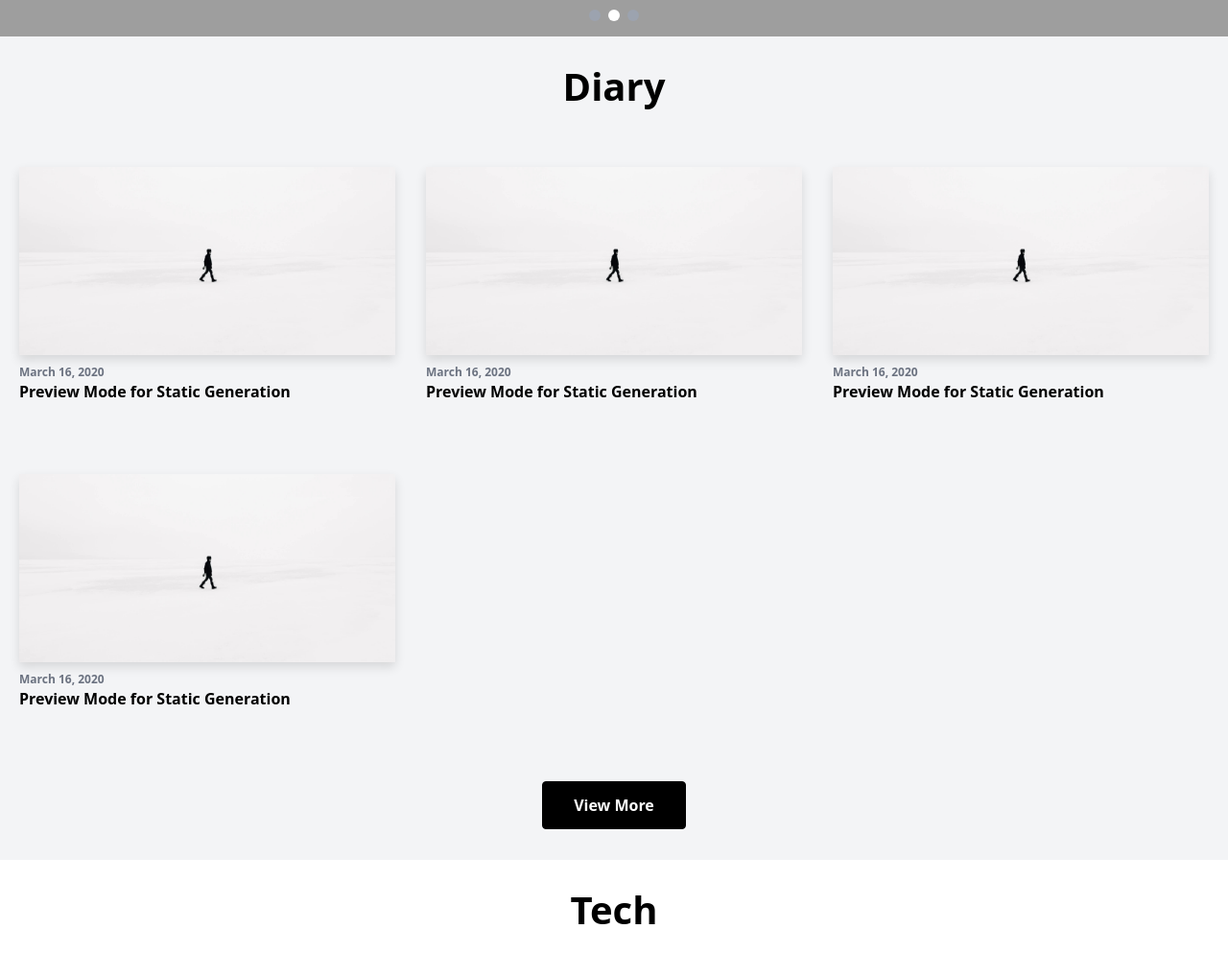
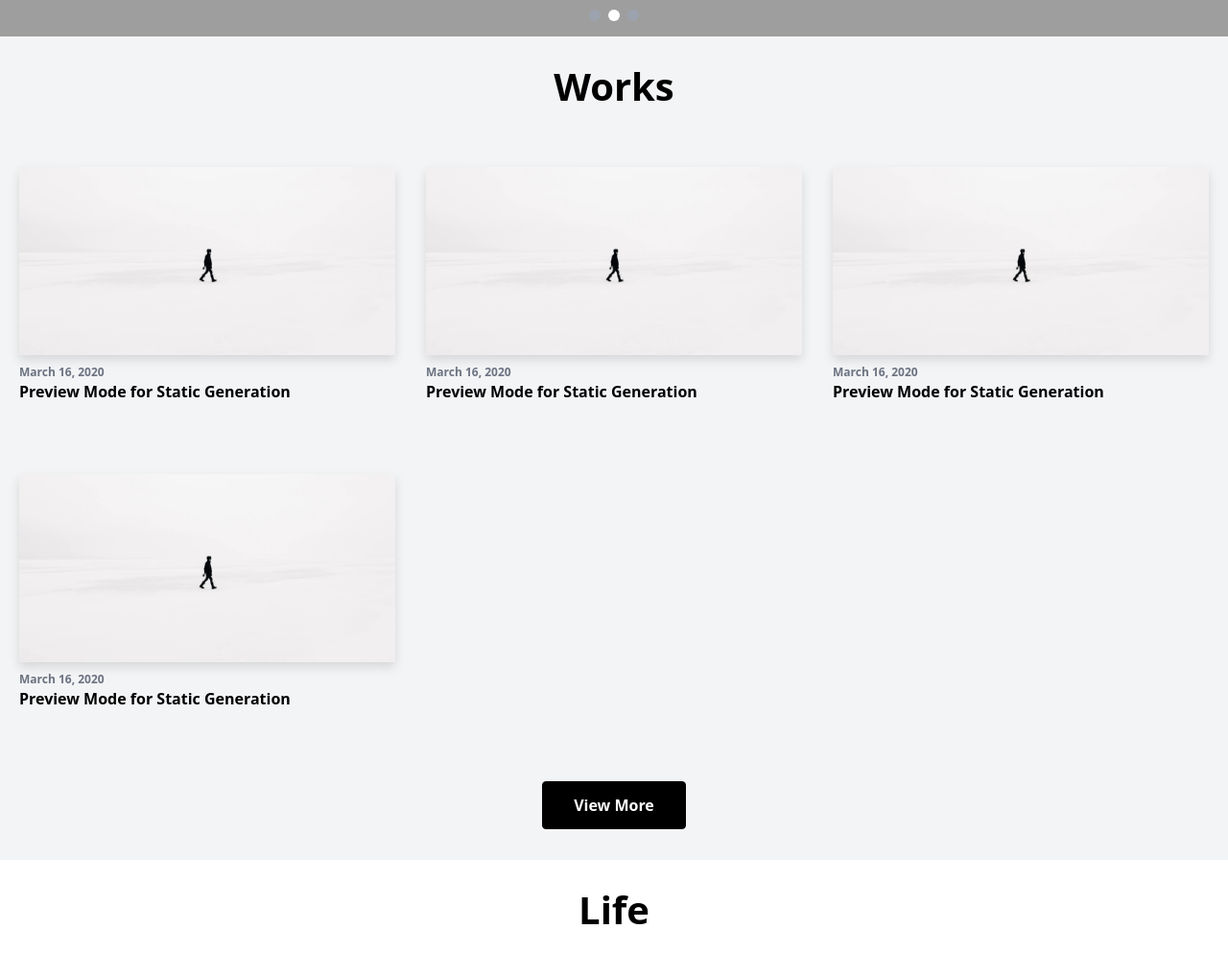
Before and after one commit to Masurun/blog-app, a Next.js app: page / in a window 1280 px wide. Shown: the part 346-1364 px from the top of the page at 96% size. Built offline with nearby package versions, Linux system fonts and the light colour scheme; grey boxes are pictures that could not be loaded.

Commit message:
TOPページにWorkコンテンツを追加

```diff
--- a/src/app/page.tsx
+++ b/src/app/page.tsx
@@ -12,12 +12,21 @@ export default function Index() {
         {allPosts.length > 0 && (
           <MoreStories
             posts={allPosts}
-            title="Diary"
+            title="Works"
+            link="/blog-app/blog/works/1"
+          />
+        )}
+        </Container>
+      <Container>
+        {allPosts.length > 0 && (
+          <MoreStories
+            posts={allPosts}
+            title="Life"
             link="/blog-app/blog/life/1"
           />
         )}
         </Container>
-        <Container>
+        <Container bgColor="bg-gray-100">
         {allPosts.length > 0 && (
           <MoreStories
             posts={allPosts}
```
